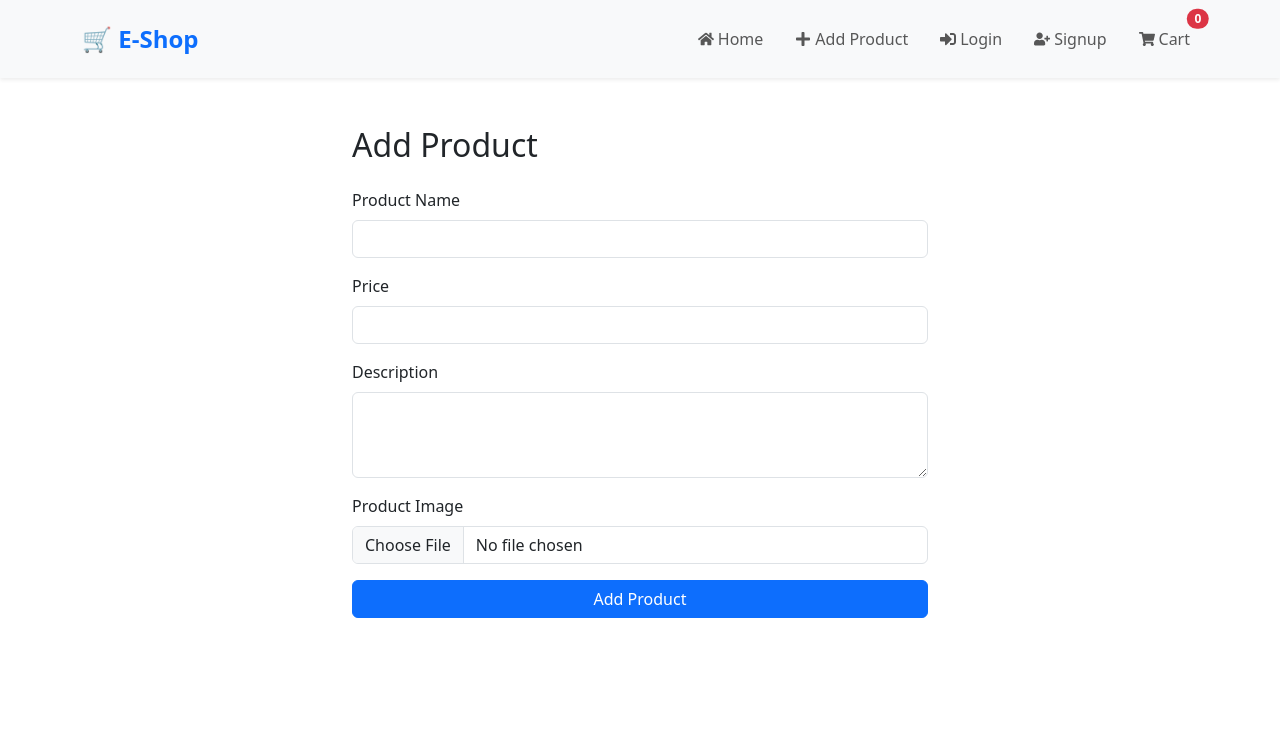
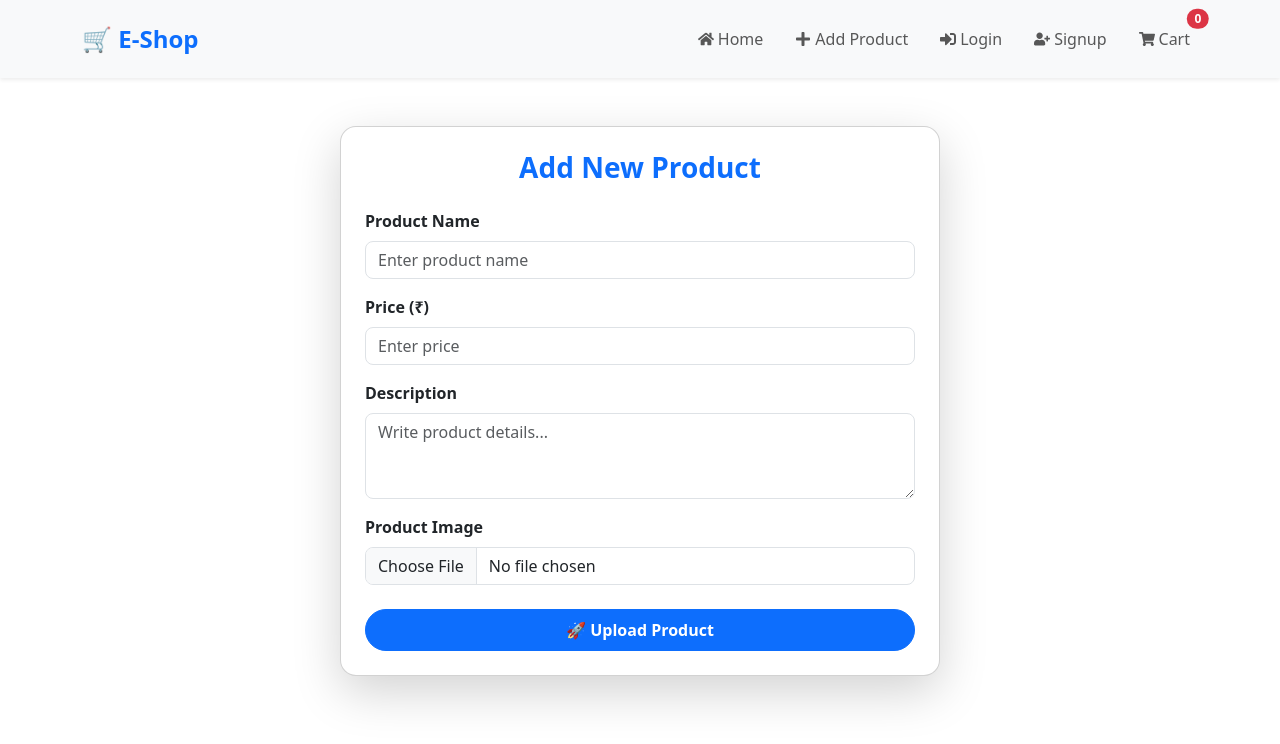
Before and after one commit to arunkashyap230/ecommerce_FE, a React (Create React App) app: page /add-product in a window 1280 px wide. Shown: the top 744 px of the page. Built offline with nearby package versions, Linux system fonts and the light colour scheme.

Commit message:
all change

```diff
--- a/package.json
+++ b/package.json
@@ -7,6 +7,7 @@
     "@testing-library/jest-dom": "^6.6.3",
     "@testing-library/react": "^16.3.0",
     "@testing-library/user-event": "^13.5.0",
+    "aos": "^2.3.4",
     "axios": "^1.10.0",
     "bootstrap": "^5.3.7",
     "git-filter-repo": "^0.0.30",
--- a/src/pages/Cart.js
+++ b/src/pages/Cart.js
@@ -38,11 +38,14 @@ const Cart = () => {
     };
 
     try {
-      const response = await fetch("http://localhost:5000/api/checkout", {
-        method: "POST",
-        headers: { "Content-Type": "application/json" },
-        body: JSON.stringify(payload),
-      });
+      const response = await fetch(
+        `${process.env.REACT_APP_BACKEND_URL}/api/checkout`,
+        {
+          method: "POST",
+          headers: { "Content-Type": "application/json" },
+          body: JSON.stringify(payload),
+        }
+      );
 
       const result = await response.json();
       if (response.ok) {
--- a/src/pages/CustomerSignup.js
+++ b/src/pages/CustomerSignup.js
@@ -25,7 +25,7 @@ const CustomerSignup = () => {
 
     try {
       const response = await fetch(
-        "http://localhost:5000/api/customers/signup",
+        `${process.env.REACT_APP_BACKEND_URL}/api/customers/signup`,
         {
           method: "POST",
           headers: { "Content-Type": "application/json" },
--- a/src/pages/Home.css
+++ b/src/pages/Home.css
@@ -12,3 +12,32 @@
   transform: translateY(-5px);
   box-shadow: 0 0 20px rgba(0, 0, 0, 0.1);
 }
+
+.hero-section {
+  height: 90vh;
+  background: linear-gradient(rgba(0, 0, 0, 0.6), rgba(0, 0, 0, 0.6)),
+    url("https://images.unsplash.com/photo-1523275335684-37898b6baf30")
+      center/cover no-repeat;
+  padding: 60px 20px;
+}
+
+.category-card {
+  background: white;
+  border-radius: 1rem;
+  transition: transform 0.3s ease, box-shadow 0.3s ease;
+}
+
+.category-card:hover {
+  transform: translateY(-5px);
+  box-shadow: 0 8px 20px rgba(0, 0, 0, 0.1);
+}
+
+.product-card {
+  transition: transform 0.3s ease;
+  border-radius: 1rem;
+}
+
+.product-card:hover {
+  transform: translateY(-5px);
+  box-shadow: 0 12px 24px rgba(0, 0, 0, 0.15);
+}
--- a/src/pages/Home.js
+++ b/src/pages/Home.js
@@ -1,6 +1,8 @@
 import React, { useEffect, useState } from "react";
 import "bootstrap/dist/css/bootstrap.min.css";
 import { useCart } from "../context/CartContext";
+import AOS from "aos";
+import "aos/dist/aos.css";
 import "./Home.css"; // custom styles
 
 const Home = () => {
@@ -8,6 +10,7 @@ const Home = () => {
   const { cart, addToCart, removeFromCart } = useCart();
 
   useEffect(() => {
+    AOS.init({ duration: 1000 });
     fetch(`${process.env.REACT_APP_BACKEND_URL}/api/products`)
       .then((res) => res.json())
       .then((data) => setProducts(data))
@@ -19,28 +22,47 @@ const Home = () => {
   return (
     <>
       {/* Hero Section */}
-      <div className="hero-section text-center text-white d-flex align-items-center justify-content-center">
+      <div className="hero-section d-flex align-items-center justify-content-center text-white text-center">
         <div>
-          <h1 className="display-4 fw-bold">Shop the Latest Trends</h1>
-          <p className="lead">
-            Explore top products, hand-picked just for you.
+          <h1 className="display-3 fw-bold" data-aos="fade-up">
+            Your Style, Delivered
+          </h1>
+          <p className="lead mb-4" data-aos="fade-up" data-aos-delay="200">
+            Discover trending products curated just for you.
           </p>
-          <a href="#products" className="btn btn-light px-4 py-2 mt-3">
-            Browse Products
+          <a
+            href="#products"
+            className="btn btn-light btn-lg px-4 py-2"
+            data-aos="zoom-in"
+            data-aos-delay="400"
+          >
+            Shop Now
           </a>
         </div>
       </div>
 
       {/* Categories Section */}
-      <section className="py-5 bg-light">
+      <section className="py-5 bg-light" id="categories">
         <div className="container text-center">
-          <h2 className="mb-4 fw-bold">Shop by Category</h2>
-          <div className="row g-4">
-            {["Electronics", "Fashion", "Home", "Toys"].map((cat, i) => (
-              <div className="col-6 col-md-3" key={i}>
-                <div className="bg-white shadow-sm rounded py-4 px-3">
-                  <h5 className="text-primary">{cat}</h5>
-                  <p className="text-muted small">Explore {cat}</p>
+          <h2 className="fw-bold mb-4" data-aos="fade-up">
+            Shop by Category
+          </h2>
+          <div className="row g-4 justify-content-center">
+            {[
+              { name: "Electronics", icon: "💻" },
+              { name: "Fashion", icon: "👗" },
+              { name: "Home", icon: "🏠" },
+              { name: "Toys", icon: "🧸" },
+            ].map((cat, i) => (
+              <div
+                className="col-6 col-md-3"
+                key={i}
+                data-aos="fade-up"
+                data-aos-delay={i * 100}
+              >
+                <div className="category-card py-4 shadow-sm">
+                  <div className="display-5">{cat.icon}</div>
+                  <h5 className="mt-2 fw-semibold">{cat.name}</h5>
                 </div>
               </div>
             ))}
@@ -48,13 +70,31 @@ const Home = () => {
         </div>
       </section>
 
+      {/* CTA Section */}
+      <section className="py-5 bg-dark text-white text-center">
+        <div className="container" data-aos="zoom-in">
+          <h3 className="fw-bold">Limited Time Deals!</h3>
+          <p>Hurry up and grab exclusive discounts before they expire.</p>
+          <a href="#products" className="btn btn-warning btn-lg">
+            Explore Offers
+          </a>
+        </div>
+      </section>
+
       {/* Products Section */}
       <div className="container py-5" id="products">
-        <h2 className="text-center mb-5 fw-bold">Featured Products</h2>
+        <h2 className="text-center fw-bold mb-5" data-aos="fade-up">
+          Featured Products
+        </h2>
         <div className="row g-4">
-          {products.map((product) => (
-            <div className="col-sm-6 col-md-4 col-lg-3" key={product._id}>
-              <div className="card h-100 shadow-sm border-0 product-card">
+          {products.map((product, index) => (
+            <div
+              className="col-sm-6 col-md-4 col-lg-3"
+              key={product._id}
+              data-aos="fade-up"
+              data-aos-delay={index * 100}
+            >
+              <div className="card h-100 border-0 shadow-sm product-card">
                 <img
                   src={product.imageUrl}
                   className="card-img-top"
@@ -70,7 +110,7 @@ const Home = () => {
                     {product.description}
                   </p>
                   <div className="mt-auto">
-                    <h6 className="text-primary fw-bold mb-2">
+                    <h6 className="fw-bold text-primary mb-2">
                       ₹{product.price}
                     </h6>
                     {isInCart(product._id) ? (
--- a/src/pages/Login.js
+++ b/src/pages/Login.js
@@ -19,8 +19,8 @@ const Login = () => {
     setError("");
 
     const loginEndpoints = [
-      "http://localhost:5000/api/auth/login", // Admin/User
-      "http://localhost:5000/api/customers/login", // Customer
+      `${process.env.REACT_APP_BACKEND_URL}/api/auth/login`, // Admin/User
+      `${process.env.REACT_APP_BACKEND_URL}/api/customers/login`, // Customer
     ];
 
     for (const endpoint of loginEndpoints) {
--- a/src/pages/ProductForm.js
+++ b/src/pages/ProductForm.js
@@ -1,6 +1,6 @@
 // src/pages/ProductForm.js
 import React, { useState } from "react";
-import { Form, Button, Container } from "react-bootstrap";
+import { Form, Button, Container, Card } from "react-bootstrap";
 
 const ProductForm = () => {
   const [form, setForm] = useState({
@@ -37,10 +37,10 @@ const ProductForm = () => {
 
       const data = await res.json();
       if (res.ok) {
-        alert("Product added successfully!");
+        alert("✅ Product added successfully!");
         console.log(data);
       } else {
-        alert(data.message || "Failed to add product");
+        alert(data.message || "❌ Failed to add product");
       }
     } catch (err) {
       console.error("Error uploading product:", err);
@@ -48,55 +48,73 @@ const ProductForm = () => {
   };
 
   return (
-    <Container className="mt-5" style={{ maxWidth: "600px" }}>
-      <h2 className="mb-4">Add Product</h2>
+    <Container className="mt-5 d-flex justify-content-center">
+      <Card
+        className="p-4 shadow-lg"
+        style={{ width: "100%", maxWidth: "600px", borderRadius: "16px" }}
+      >
+        <h3 className="text-center mb-4 fw-bold text-primary">
+          Add New Product
+        </h3>
         <Form onSubmit={handleSubmit} encType="multipart/form-data">
           <Form.Group className="mb-3">
-          <Form.Label>Product Name</Form.Label>
+            <Form.Label className="fw-semibold">Product Name</Form.Label>
             <Form.Control
               type="text"
               name="name"
               onChange={handleChange}
+              placeholder="Enter product name"
+              className="rounded-3"
               required
             />
           </Form.Group>
 
           <Form.Group className="mb-3">
-          <Form.Label>Price</Form.Label>
+            <Form.Label className="fw-semibold">Price (₹)</Form.Label>
             <Form.Control
               type="number"
               name="price"
               onChange={handleChange}
+              placeholder="Enter price"
+              className="rounded-3"
               required
             />
           </Form.Group>
 
           <Form.Group className="mb-3">
-          <Form.Label>Description</Form.Label>
+            <Form.Label className="fw-semibold">Description</Form.Label>
             <Form.Control
               as="textarea"
               name="description"
               rows={3}
               onChange={handleChange}
+              placeholder="Write product details..."
+              className="rounded-3"
               required
             />
           </Form.Group>
 
-        <Form.Group className="mb-3">
-          <Form.Label>Product Image</Form.Label>
+          <Form.Group className="mb-4">
+            <Form.Label className="fw-semibold">Product Image</Form.Label>
             <Form.Control
               type="file"
               name="image"
               accept="image/*"
               onChange={handleImageChange}
+              className="rounded-3"
               required
             />
           </Form.Group>
 
-        <Button variant="primary" type="submit" className="w-100">
-          Add Product
+          <Button
+            variant="primary"
+            type="submit"
+            className="w-100 rounded-pill py-2 fw-bold"
+          >
+            🚀 Upload Product
           </Button>
         </Form>
+      </Card>
     </Container>
   );
 };
```
Also changed, not shown: 1 other file (tests, documents, lock files or other folders). Lines whose indentation alone changed are shown as unchanged.
